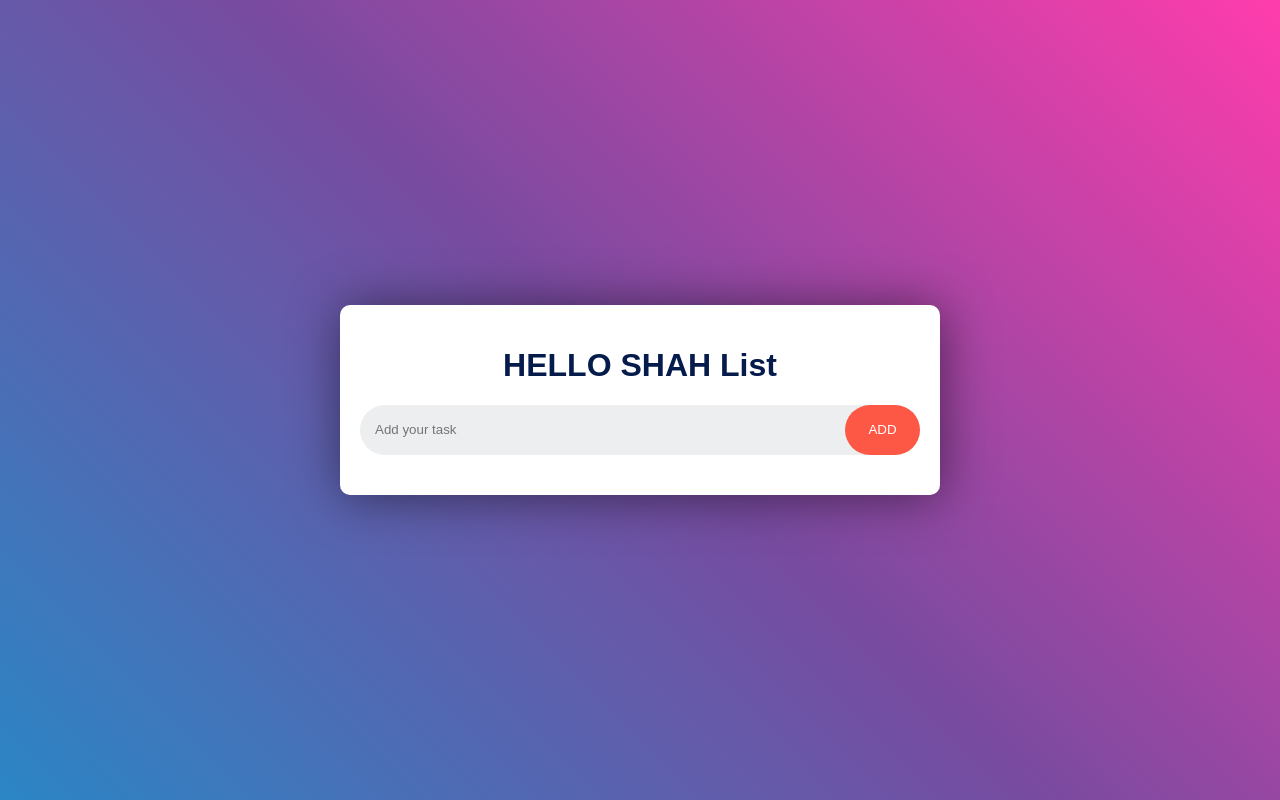
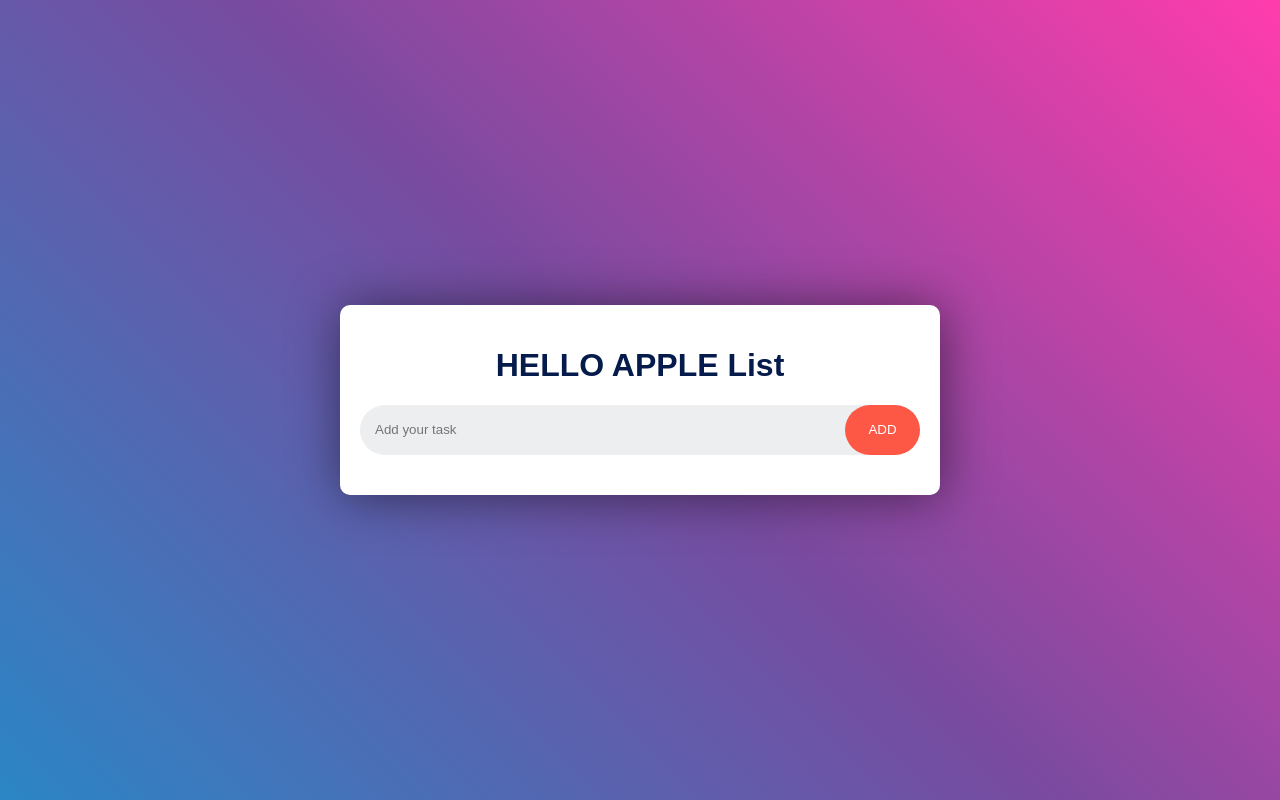
Before and after one commit to ameerhamza2829/Task_2_github_Actions, a plain HTML site: page index.html in a window 1280 px wide. Drawn offline with Linux system fonts and the light colour scheme.

Commit message:
hello apple

```diff
--- a/index.html
+++ b/index.html
@@ -12,7 +12,7 @@
     </head>
     <body>
         <div class="container">
-            <h1 class="header">HELLO SHAH  List</h1>
+            <h1 class="header">HELLO APPLE  List</h1>
             <div class="input-container">
                 <input type="text" placeholder="Add your task" id="input" />
                 <button type="button" id="add-btn">ADD</button>
```
